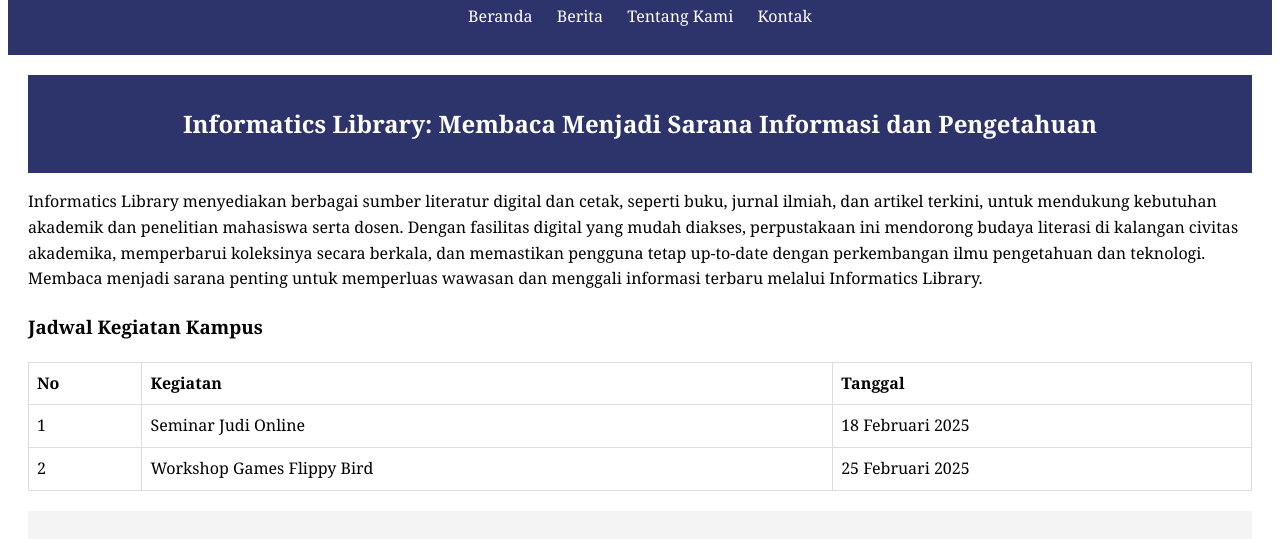
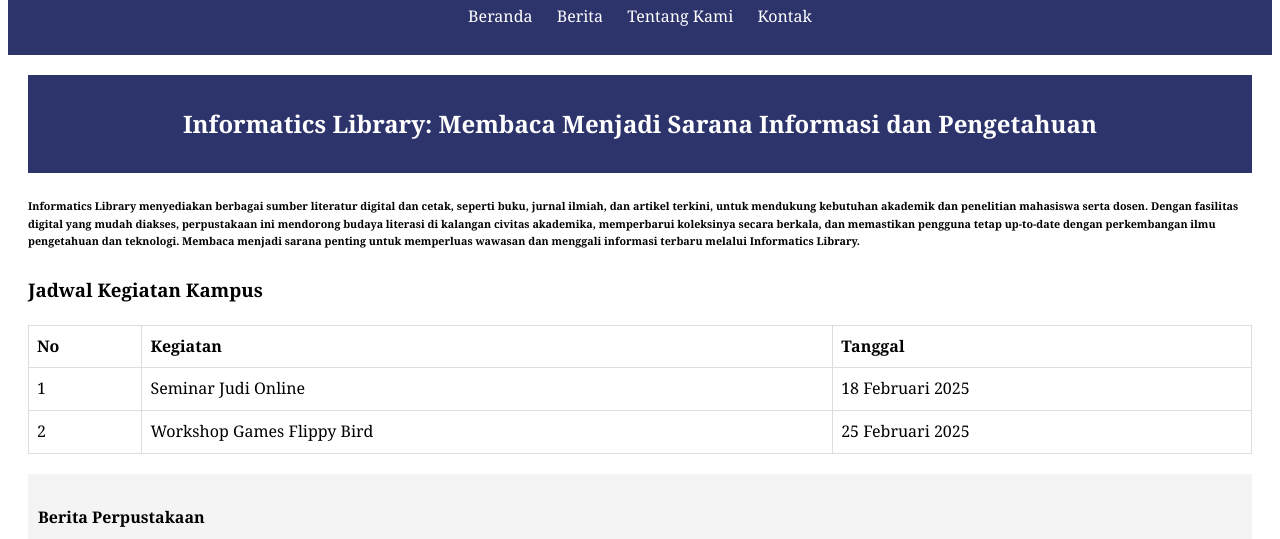
Before and after one commit to shaapaa/Pemweb, a plain HTML site: page index.html in a window 1280 px wide. Shown: the part 182-721 px from the top of the page. Drawn offline with Linux system fonts and the light colour scheme.

Commit message:
Update index.html

```diff
--- a/index.html
+++ b/index.html
@@ -47,9 +47,11 @@
                 <h2>Informatics Library: Membaca Menjadi Sarana Informasi dan Pengetahuan</h2>
             </header>
             <section>
-                <p>Informatics Library menyediakan berbagai sumber literatur digital dan cetak, seperti buku, jurnal ilmiah, dan artikel terkini, untuk mendukung kebutuhan akademik dan penelitian mahasiswa serta dosen.
+                <h6>
+                Informatics Library menyediakan berbagai sumber literatur digital dan cetak, seperti buku, jurnal ilmiah, dan artikel terkini, untuk mendukung kebutuhan akademik dan penelitian mahasiswa serta dosen.
                 Dengan fasilitas digital yang mudah diakses, perpustakaan ini mendorong budaya literasi di kalangan civitas akademika, memperbarui koleksinya secara berkala, dan memastikan pengguna tetap up-to-date dengan perkembangan ilmu pengetahuan dan teknologi.
-                Membaca menjadi sarana penting untuk memperluas wawasan dan menggali informasi terbaru melalui Informatics Library.</p>
+                Membaca menjadi sarana penting untuk memperluas wawasan dan menggali informasi terbaru melalui Informatics Library.
+                </h6>
             </section>
         </article>
         <!-- Tabel Informasi -->
```
